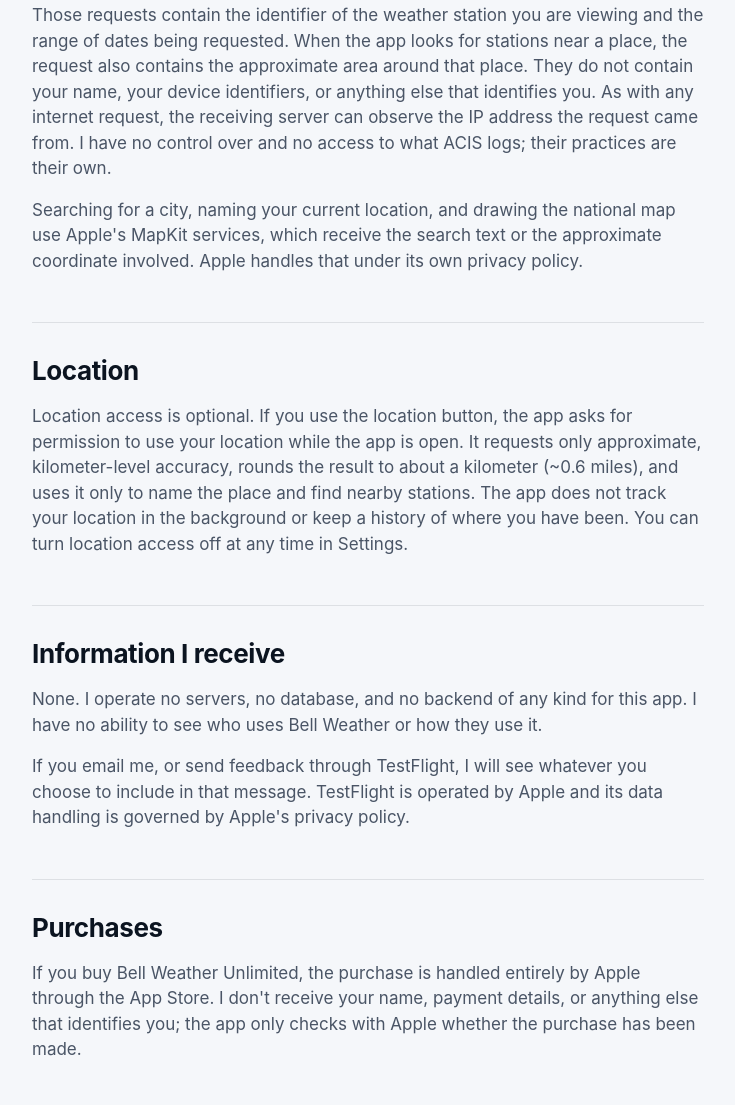
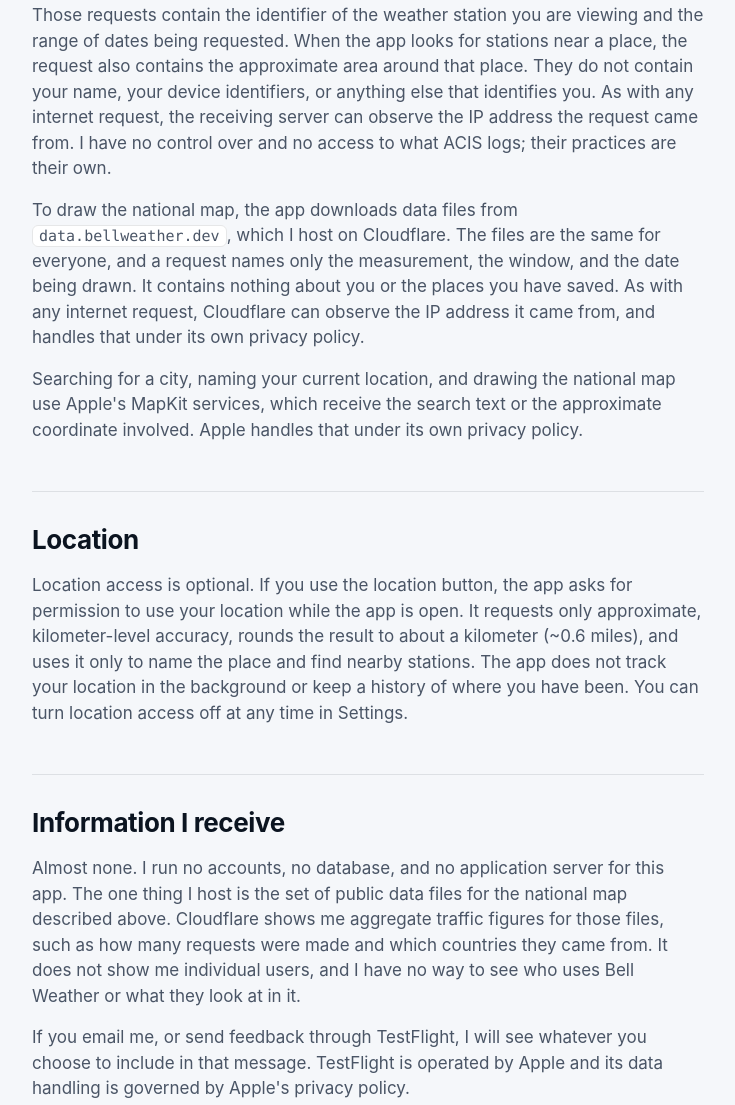
Before and after one commit to jonathankkizer/bellweather.dev, a plain HTML site: page privacy.html in a window 1280 px wide. Shown: the part 1274-2379 px from the top of the page, without its empty margins (272-1007 px from the left). Drawn offline with Linux system fonts and the light colour scheme.

Commit message:
Privacy policy: the national map's data files
The app now downloads the map's samples from data.bellweather.dev, hosted
on Cloudflare, so the policy can no longer say no servers are operated for
it. Says what a request contains, who can see its IP address, and what
aggregate figures the host shows.

Co-Authored-By: Claude Fable 5.2 <noreply@anthropic.com>

```diff
--- a/privacy.html
+++ b/privacy.html
@@ -30,7 +30,7 @@
 <header class="doc-head">
   <div class="wrap">
     <h1>Privacy Policy</h1>
-    <p class="meta">Effective October 24, 2026</p>
+    <p class="meta">Effective November 26, 2026</p>
   </div>
 </header>
 
@@ -54,13 +54,14 @@
     <h2>Information sent over the network</h2>
     <p>To show you historical comparisons, the app requests climate data from the Applied Climate Information System (ACIS), operated by the NOAA Regional Climate Centers, at <code>data.rcc-acis.org</code>.</p>
     <p>Those requests contain the identifier of the weather station you are viewing and the range of dates being requested. When the app looks for stations near a place, the request also contains the approximate area around that place. They do not contain your name, your device identifiers, or anything else that identifies you. As with any internet request, the receiving server can observe the IP address the request came from. I have no control over and no access to what ACIS logs; their practices are their own.</p>
+    <p>To draw the national map, the app downloads data files from <code>data.bellweather.dev</code>, which I host on Cloudflare. The files are the same for everyone, and a request names only the measurement, the window, and the date being drawn. It contains nothing about you or the places you have saved. As with any internet request, Cloudflare can observe the IP address it came from, and handles that under its own privacy policy.</p>
     <p>Searching for a city, naming your current location, and drawing the national map use Apple's MapKit services, which receive the search text or the approximate coordinate involved. Apple handles that under its own privacy policy.</p>
 
     <h2>Location</h2>
     <p>Location access is optional. If you use the location button, the app asks for permission to use your location while the app is open. It requests only approximate, kilometer-level accuracy, rounds the result to about a kilometer (~0.6 miles), and uses it only to name the place and find nearby stations. The app does not track your location in the background or keep a history of where you have been. You can turn location access off at any time in Settings.</p>
 
     <h2>Information I receive</h2>
-    <p>None. I operate no servers, no database, and no backend of any kind for this app. I have no ability to see who uses Bell Weather or how they use it.</p>
+    <p>Almost none. I run no accounts, no database, and no application server for this app. The one thing I host is the set of public data files for the national map described above. Cloudflare shows me aggregate traffic figures for those files, such as how many requests were made and which countries they came from. It does not show me individual users, and I have no way to see who uses Bell Weather or what they look at in it.</p>
     <p>If you email me, or send feedback through TestFlight, I will see whatever you choose to include in that message. TestFlight is operated by Apple and its data handling is governed by Apple's privacy policy.</p>
 
     <h2>Purchases</h2>
```
Also changed, not shown: tools/privacy.body.html (+3 -2 lines).
